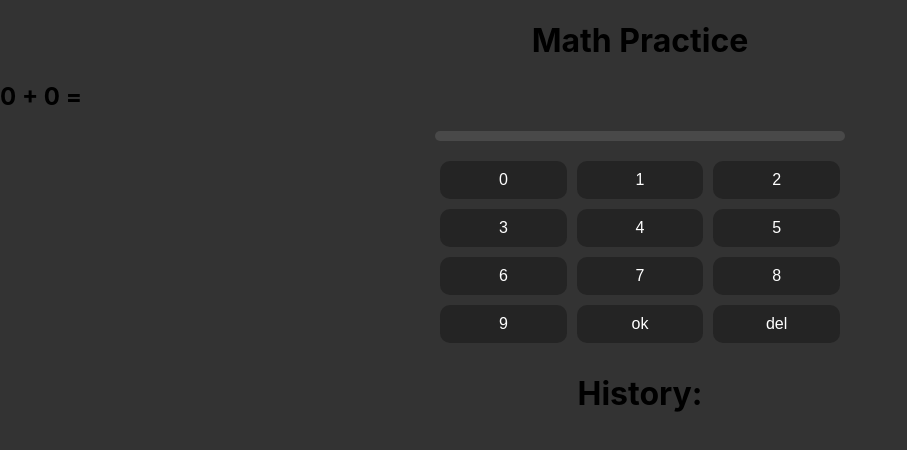
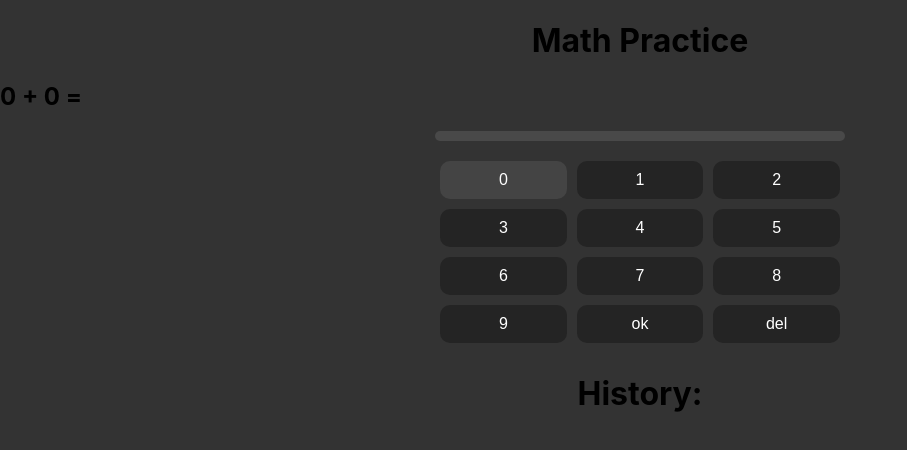
Before and after one commit to gateniomer/math-practice-app, a React (Create React App) app: page / in a window 1280 px wide. In both pictures the pointer is over the button 503 px from the left and 179 px from the top of the page. Shown: the top 450 px of the page, without its empty margins (0-907 px from the left). Built offline with nearby package versions, Linux system fonts and the light colour scheme; the HTML template or start-up script is replaced by a standard one.

Commit message:
added hover state

```diff
--- a/src/index.css
+++ b/src/index.css
@@ -31,6 +31,10 @@ h1{
   border: none;
 }
 
+.mp-button:hover{
+  background-color: #444;
+}
+
 .grid{
   padding: 10px;
   display: grid;
```
Also changed, not shown: 6 other files (tests, documents, lock files or other folders).
